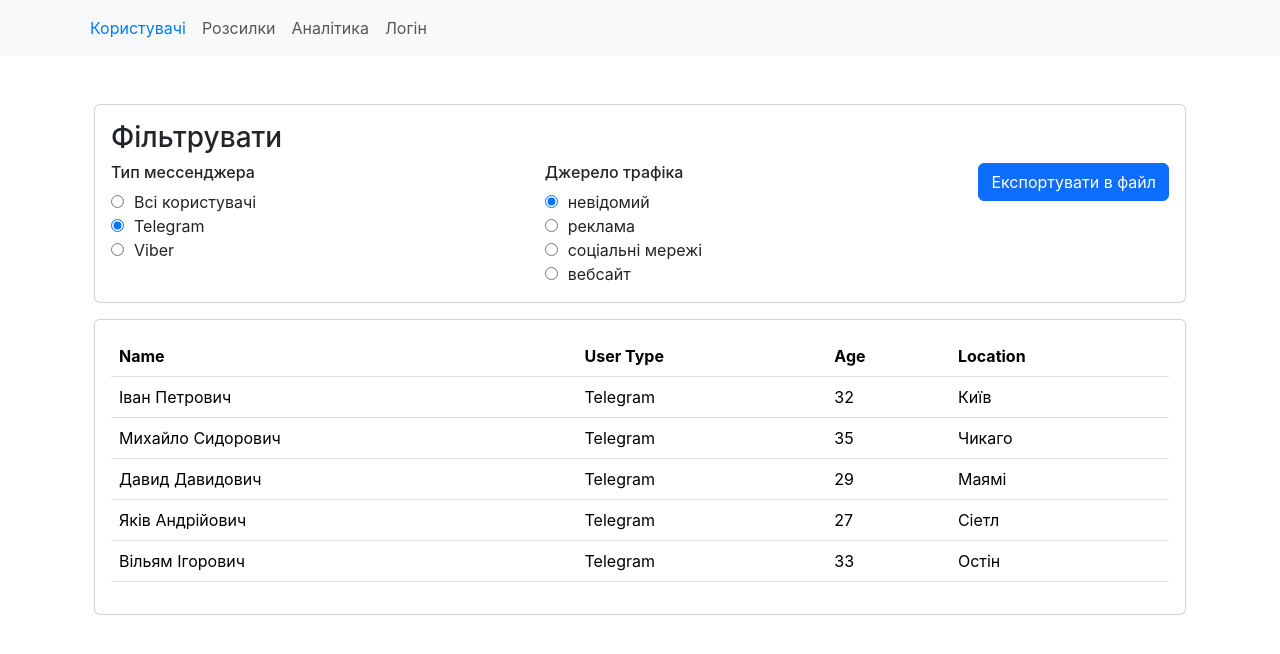
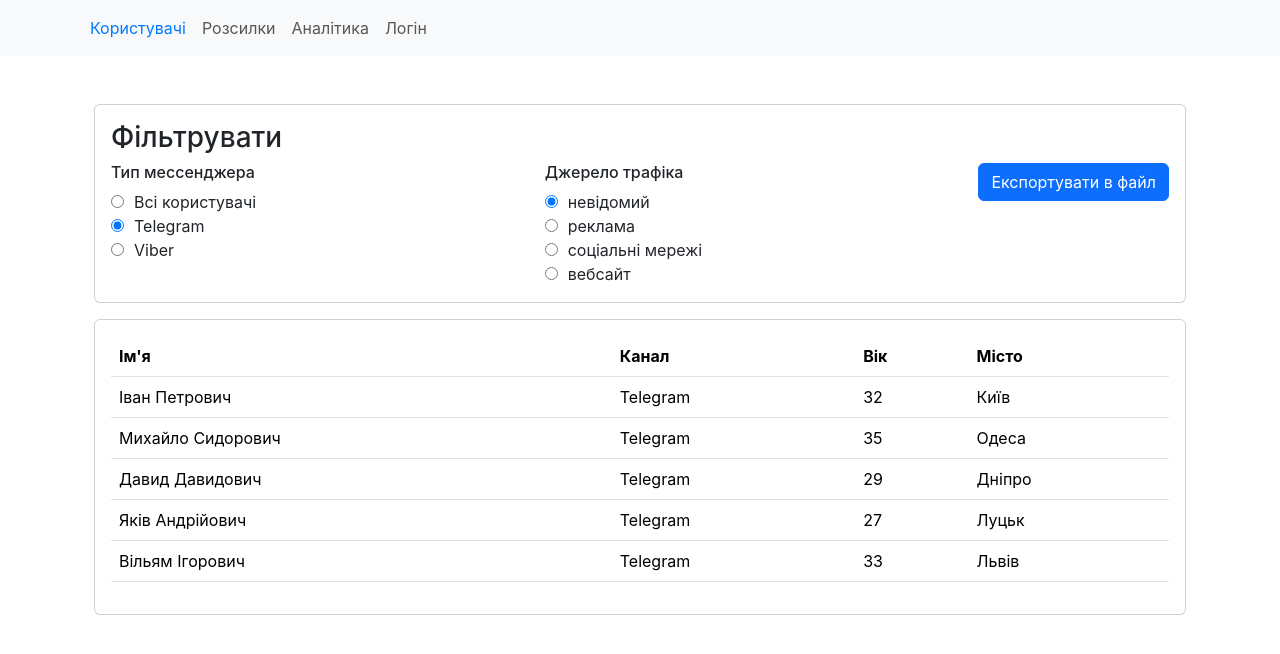
Before and after one commit to sergio-nezhigay/techground-team, a React (Create React App) app: page /messages in a window 1280 px wide. Shown: the top 654 px of the page. Built offline with nearby package versions, Linux system fonts and the light colour scheme.

Commit message:
translations

```diff
--- a/src/components/FilteredUsersTable.js
+++ b/src/components/FilteredUsersTable.js
@@ -6,10 +6,10 @@ function FilteredUsersTable({ filteredUsers }) {
       <table className="table">
         <thead>
           <tr>
-            <th>Name</th>
-            <th>User Type</th>
-            <th>Age</th>
-            <th>Location</th>
+            <th>Ім'я</th>
+            <th>Канал</th>
+            <th>Вік</th>
+            <th>Місто </th>
           </tr>
         </thead>
         <tbody>
--- a/src/data/sampleUserData.js
+++ b/src/data/sampleUserData.js
@@ -19,7 +19,7 @@ export const sampleUserData = [
     name: "Марія Іванівна",
     userType: "Viber",
     age: 28,
-    location: "Лос-Анджелес",
+    location: "Львів",
     registrationDate: "2023-01-15",
     щоденноAdvice: false,
     щотижневоAdvice: true,
@@ -34,7 +34,7 @@ export const sampleUserData = [
     name: "Михайло Сидорович",
     userType: "Telegram",
     age: 35,
-    location: "Чикаго",
+    location: "Одеса",
     registrationDate: "2023-03-20",
     щоденноAdvice: true,
     щотижневоAdvice: true,
@@ -49,7 +49,7 @@ export const sampleUserData = [
     name: "Ольга Василівна",
     userType: "Viber",
     age: 26,
-    location: "Хьюстон",
+    location: "Харків",
     registrationDate: "2023-02-28",
     щоденноAdvice: false,
     щотижневоAdvice: true,
@@ -64,7 +64,7 @@ export const sampleUserData = [
     name: "Давид Давидович",
     userType: "Telegram",
     age: 29,
-    location: "Маямі",
+    location: "Дніпро",
     registrationDate: "2023-04-02",
     щоденноAdvice: true,
     щотижневоAdvice: false,
@@ -79,7 +79,7 @@ export const sampleUserData = [
     name: "Софія Миколаївна",
     userType: "Viber",
     age: 31,
-    location: "Сан-Франциско",
+    location: "Херсон",
     registrationDate: "2023-03-08",
     щоденноAdvice: true,
     щотижневоAdvice: false,
@@ -94,7 +94,7 @@ export const sampleUserData = [
     name: "Яків Андрійович",
     userType: "Telegram",
     age: 27,
-    location: "Сіетл",
+    location: "Луцьк",
     registrationDate: "2023-01-10",
     щоденноAdvice: false,
     щотижневоAdvice: false,
@@ -109,7 +109,7 @@ export const sampleUserData = [
     name: "Лілія Олександрівна",
     userType: "Viber",
     age: 34,
-    location: "Бостон",
+    location: "Рівне",
     registrationDate: "2023-02-25",
     щоденноAdvice: false,
     щотижневоAdvice: true,
@@ -124,7 +124,7 @@ export const sampleUserData = [
     name: "Вільям Ігорович",
     userType: "Telegram",
     age: 33,
-    location: "Остін",
+    location: "Львів",
     registrationDate: "2023-04-15",
     щоденноAdvice: true,
     щотижневоAdvice: false,
@@ -139,7 +139,7 @@ export const sampleUserData = [
     name: "Ава Ярославівна",
     userType: "Viber",
     age: 30,
-    location: "Філадельфія",
+    location: "Київ",
     registrationDate: "2023-03-05",
     щоденноAdvice: true,
     щотижневоAdvice: true,
```
